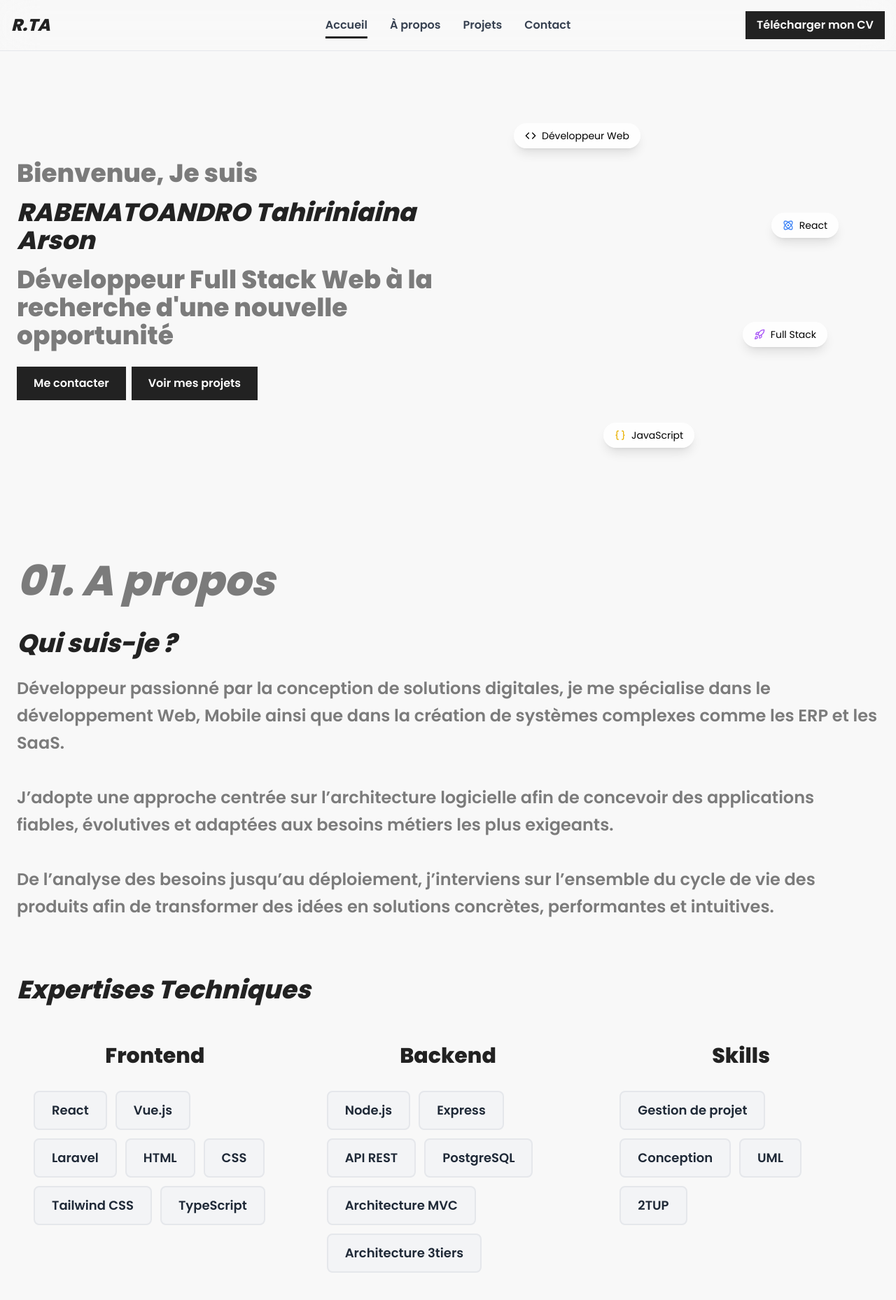
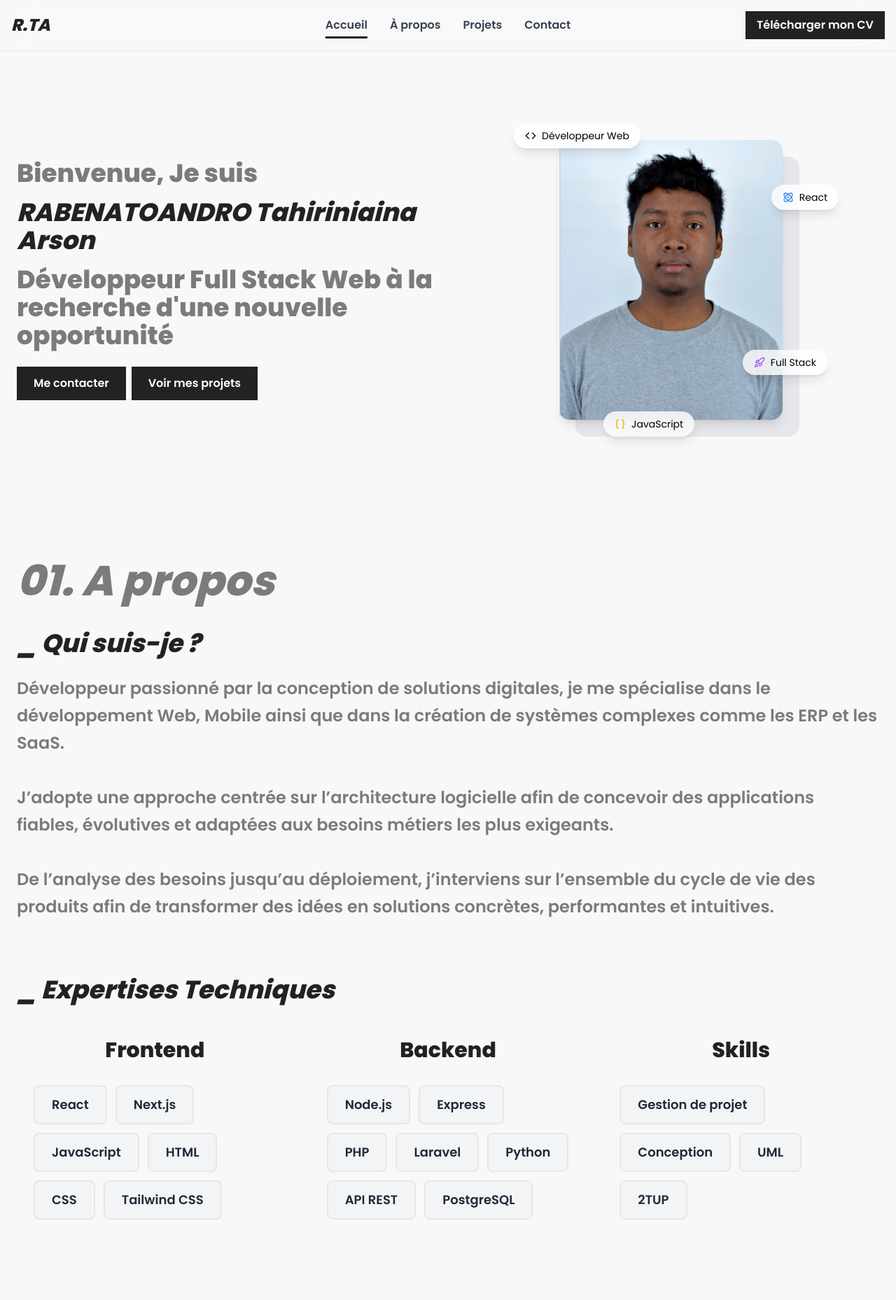
Before and after one commit to Tahiry2003/Portfolio_Tahiriniaina, a React (Vite) app: page / in a window 1280 px wide. Shown: the top 1858 px of the page at 70% size. Built offline with nearby package versions, Linux system fonts and the light colour scheme.

Commit message:
ajout photo Hero.jsx

```diff
--- a/src/sections/About.jsx
+++ b/src/sections/About.jsx
@@ -10,7 +10,7 @@ function About() {
         <div className="w-full">
           <div className="max-w-7xl mx-auto">
             <h2 className="text-3xl md:text-4xl font-bold text-primary italic mb-6">
-              Qui suis-je ?
+              _ Qui suis-je ?
             </h2>
 
             <p className="text-secondary leading-relaxed text-2xl font-semibold">
@@ -30,13 +30,11 @@ function About() {
         </div>
 
         <div className="mt-20">
-          <h2 className="text-3xl md:text-4xl font-bold text-primary italic mb-8">
-            Expertises Techniques
+          <h2 className="text-3xl md:text-4xl font-bold text-primary italic mb-6">
+            _ Expertises Techniques
           </h2>
 
           <div className="grid md:grid-cols-3 gap-6">
-
-  {/* Frontend */}
             <div className="p-6 text-center">
               <h3 className="text-3xl font-bold text-primary mb-8">
                 Frontend
@@ -47,10 +45,10 @@ function About() {
                   React
                 </li>
                 <li className="bg-gray-100 text-gray-800 px-6 py-3 rounded-lg border-2 border-collapse">
-        Vue.js
+                  Next.js
                 </li>
-      <li className="bg-gray-100 text-gray-800 px-6 py-3 rounded-lg border-2 border-collapse">
-        Laravel
+                <li className="bg-gray-100 text-gray-800 px-6 py-3 rounded-lg border-2 border-collapse ">
+                  JavaScript
                 </li>
                 <li className="bg-gray-100 text-gray-800 px-6 py-3 rounded-lg border-2 border-collapse">
                   HTML
@@ -61,13 +59,9 @@ function About() {
                 <li className="bg-gray-100 text-gray-800 px-6 py-3 rounded-lg border-2 border-collapse">
                   Tailwind CSS
                 </li>
-      <li className="bg-gray-100 text-gray-800 px-6 py-3 rounded-lg border-2 border-collapse ">
-        TypeScript
-      </li>
               </ul>
             </div>
 
-  {/* Backend */}
             <div className="p-6 text-center">
               <h3 className="text-3xl font-bold text-primary mb-8">
                 Backend
@@ -81,21 +75,23 @@ function About() {
                   Express
                 </li>
                 <li className="bg-gray-100 text-gray-800 px-6 py-3 rounded-lg border-2 border-collapse">
+                  PHP
+                </li>
+                <li className="bg-gray-100 text-gray-800 px-6 py-3 rounded-lg border-2 border-collapse">
+                  Laravel
+                </li>
+                <li className="bg-gray-100 text-gray-800 px-6 py-3 rounded-lg border-2 border-collapse">
+                  Python
+                </li>
+                <li className="bg-gray-100 text-gray-800 px-6 py-3 rounded-lg border-2 border-collapse">
                   API REST
                 </li>
                 <li className="bg-gray-100 text-gray-800 px-6 py-3 rounded-lg border-2 border-collapse">
                   PostgreSQL
                 </li>
-      <li className="bg-gray-100 text-gray-800 px-6 py-3 rounded-lg border-2 border-collapse">
-        Architecture MVC
-      </li>
-      <li className="bg-gray-100 text-gray-800 px-6 py-3 rounded-lg border-2 border-collapse">
-        Architecture 3tiers
-      </li>
               </ul>
             </div>
 
-  {/* Systèmes */}
             <div className="p-6 text-center">
               <h3 className="text-3xl font-bold text-primary mb-8">
                 Skills
@@ -117,8 +113,8 @@ function About() {
               </ul>
             </div>
 
-</div>        </div>
-
+          </div>
+        </div>
       </div>
     </section>
   )
--- a/src/sections/Hero.jsx
+++ b/src/sections/Hero.jsx
@@ -1,4 +1,5 @@
 import { Code, Atom, Braces, Rocket } from "lucide-react"
+import photo from "../data/photo.JPG"
 
 function Hero() {
   return (
@@ -31,14 +32,25 @@ function Hero() {
         <div className="flex-1 flex justify-center">
           <div className="relative">
 
-            {/* Image */}
-            <div className="w-64 h-64 md:w-80 md:h-80 overflow-hidden rounded-2xl">
+            <div className="relative flex justify-center">
+
+              {/* Carré arrière (décalé) */}
+              <div className="absolute w-64 h-80 md:w-80 md:h-[400px] bg-gray-200 rounded-2xl translate-x-6 translate-y-6"></div>
+
+              {/* Image principale */}
+              <div className="relative w-64 h-80 md:w-80 md:h-[400px] overflow-hidden rounded-2xl shadow-lg">
+                <img
+                  src={photo}
+                  alt="profile"
+                  className="w-full h-full object-cover"
+                />
+              </div>
 
             </div>
 
 
             {/* Tags dev */}
-            <span className="absolute -top-16 -left-16 flex items-center gap-2 bg-white/80 backdrop-blur-md px-4 py-2 text-sm rounded-full shadow-lg hover:scale-110 transition">
+            <span className="absolute -top-6 -left-16 flex items-center gap-2 bg-white/80 backdrop-blur-md px-4 py-2 text-sm rounded-full shadow-lg hover:scale-110 transition">
               <Code size={16} /> Développeur Web
             </span>
 
@@ -50,7 +62,7 @@ function Hero() {
               <Rocket size={16} className="text-purple-500" /> Full Stack
             </span>
 
-            <span className="absolute -bottom-20 left-16 flex items-center gap-2 bg-white/80 backdrop-blur-md px-4 py-2 text-sm rounded-full shadow-lg hover:scale-110 transition">
+            <span className="absolute -bottom-6 left-16 flex items-center gap-2 bg-white/80 backdrop-blur-md px-4 py-2 text-sm rounded-full shadow-lg hover:scale-110 transition">
               <Braces size={16} className="text-yellow-500" /> JavaScript
             </span>
 
```
Also changed, not shown: src/data/photo.JPG (added). Lines whose indentation alone changed are shown as unchanged.
